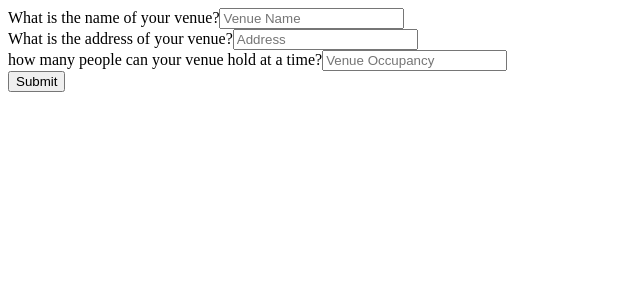
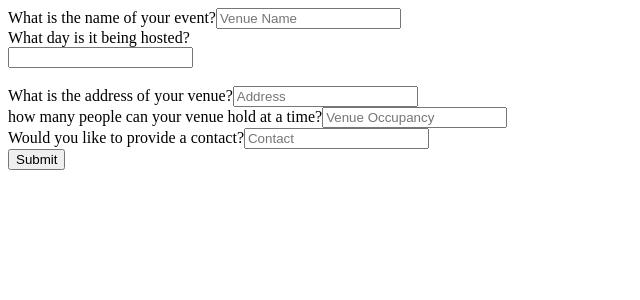
Before and after one commit to Taylor-Williams/easyrsvp-frontend, a React (Create React App) app: page /venues/new in a window 1280 px wide. Shown: the top 300 px of the page, without its empty margins (0-640 px from the left). Built offline with nearby package versions, Linux system fonts and the light colour scheme; no server answers.

Commit message:
add react datepicker module, implement it to venue input form

```diff
--- a/package.json
+++ b/package.json
@@ -7,6 +7,7 @@
     "@testing-library/react": "^11.1.0",
     "@testing-library/user-event": "^12.1.10",
     "react": "^17.0.2",
+    "react-datepicker": "^4.1.1",
     "react-dom": "^17.0.2",
     "react-redux": "^7.2.4",
     "react-router-dom": "^5.2.0",
--- a/src/components/VenueInput.js
+++ b/src/components/VenueInput.js
@@ -1,10 +1,11 @@
 import React from 'react'
 import {connect} from 'react-redux'
 import {addVenue} from '../actions/addVenue'
+import DatePicker from "react-datepicker"
 
 class VenueInput extends React.Component {
 
-    state = {name: '', location: '', occupancy: ''}
+    state = {name: '', location: '', occupancy: '', date:''}
 
     handleChange = (event) => {
         this.setState({
@@ -15,21 +16,27 @@ class VenueInput extends React.Component {
     handleSubmit = (event) => {
         event.preventDefault()
         this.props.addVenue(this.state)
-        this.setState({name: '', location: '', occupancy: ''})
+        this.setState({name: '', location: '', occupancy: '', date: '', contact: ''})
     }
 
     render() {
         return(
             <div>
                 <form onSubmit={this.handleSubmit}>
-                    <label>What is the name of your venue?</label>
+                    <label>What is the name of your event?</label>
                     <input type='text' placeholder='Venue Name' name='name' value={this.state.name} onChange={this.handleChange} />
                     <br/>
+                    <label>What day is it being hosted?</label>
+                    <DatePicker selected={this.state.date} onChange={(pickedDate) => this.setState({...this.state, date:pickedDate})} />
+                    <br />
                     <label>What is the address of your venue?</label>
                     <input type='text' placeholder='Address' name='location' value={this.state.location} onChange={this.handleChange} />
                     <br/>
                     <label>how many people can your venue hold at a time?</label>
                     <input type='text' placeholder='Venue Occupancy' name='occupancy' value={this.state.occupancy} onChange={this.handleChange} />
+                    <br/>
+                    <label>Would you like to provide a contact?</label>
+                    <input type='text' placeholder='Contact' name='contact' value={this.state.contact} onChange={this.handleChange} />
                     <br/>
                     <button type='submit'>Submit</button>
                 </form>
```
Also changed, not shown: 2 other files (tests, documents, lock files or other folders).
